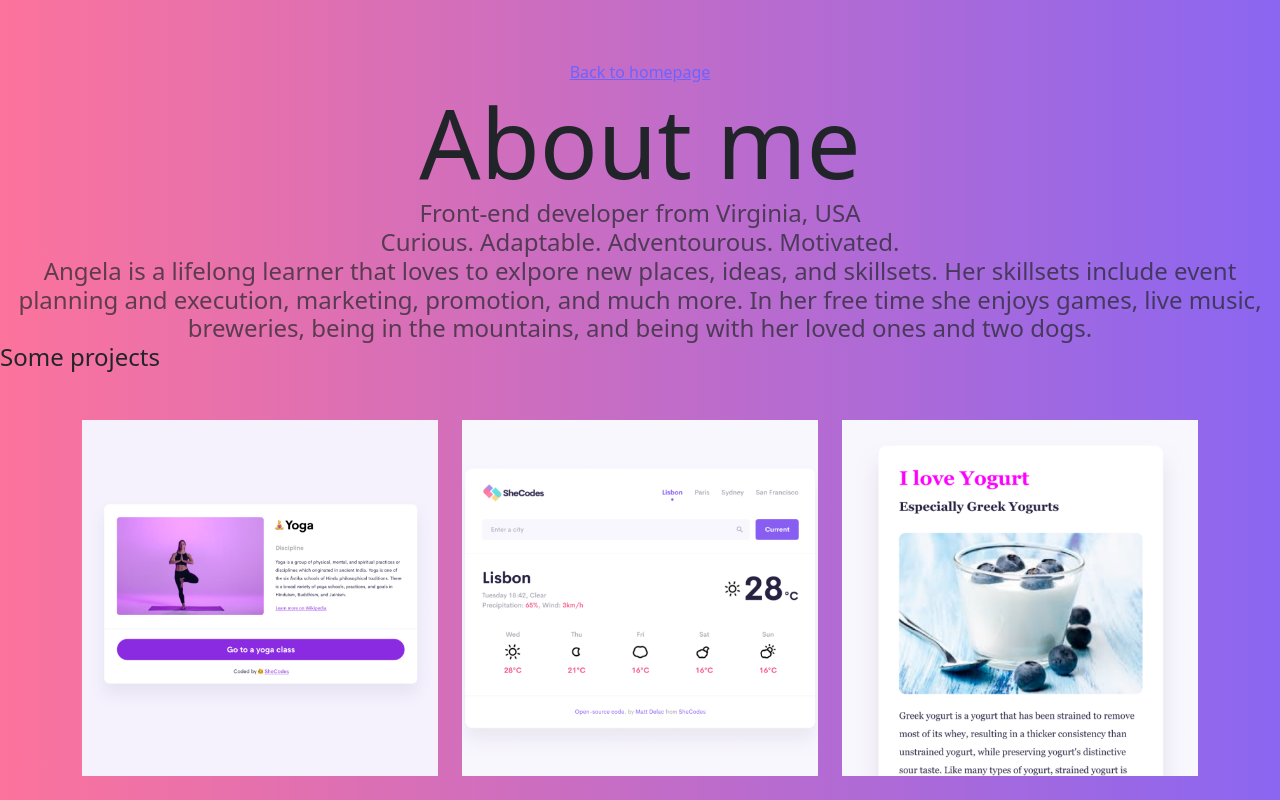
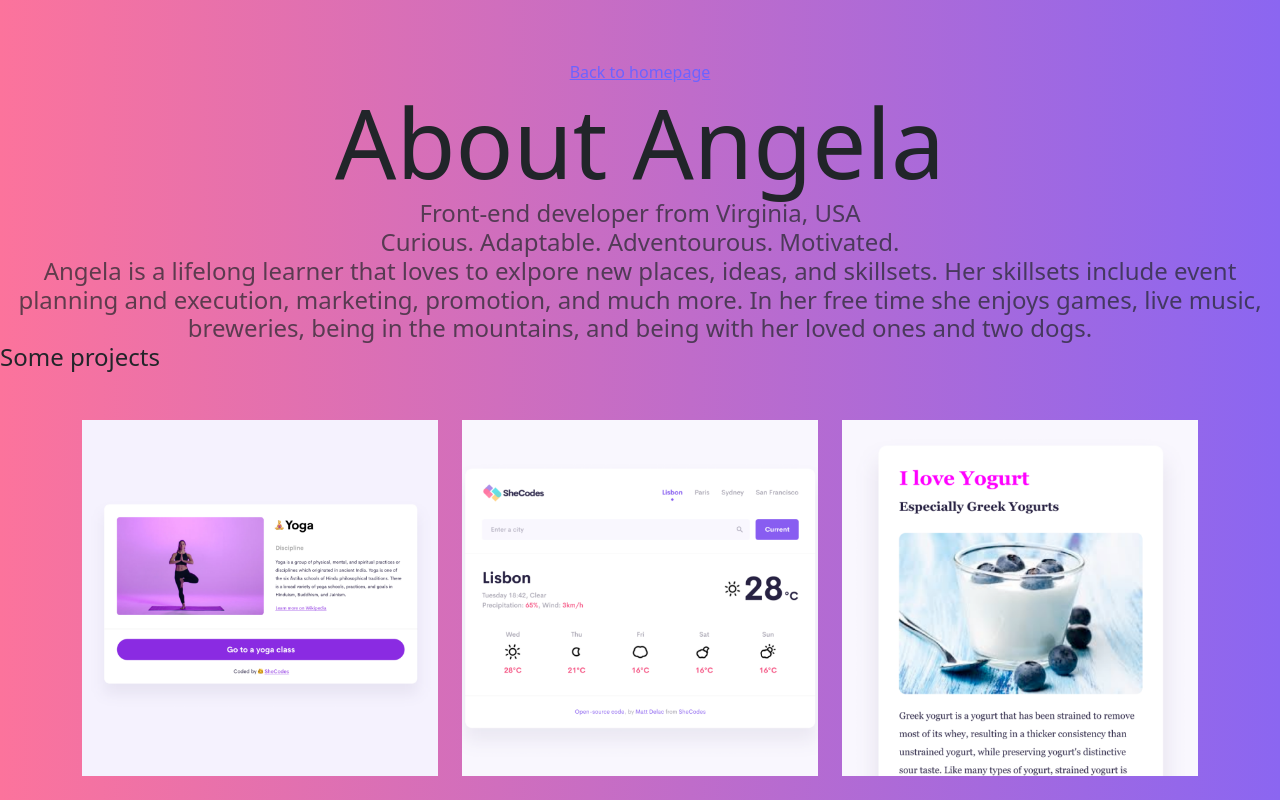
Before and after one commit to abott1337/Portfolio1, a plain HTML site: page about.html in a window 1280 px wide. Shown: the top 800 px of the page. Drawn offline with nearby package versions, Linux system fonts and the light colour scheme.

Commit message:
Update about.html

```diff
--- a/about.html
+++ b/about.html
@@ -15,7 +15,7 @@
   </head>
   <body>
     <a href="index.html" class="homepage-link">Back to homepage</a>
-    <h1>About me</h1>
+    <h1>About Angela</h1>
     <h3>Front-end developer from Virginia, USA
     <br />
       Curious.  Adaptable.  Adventourous.  Motivated.
```
